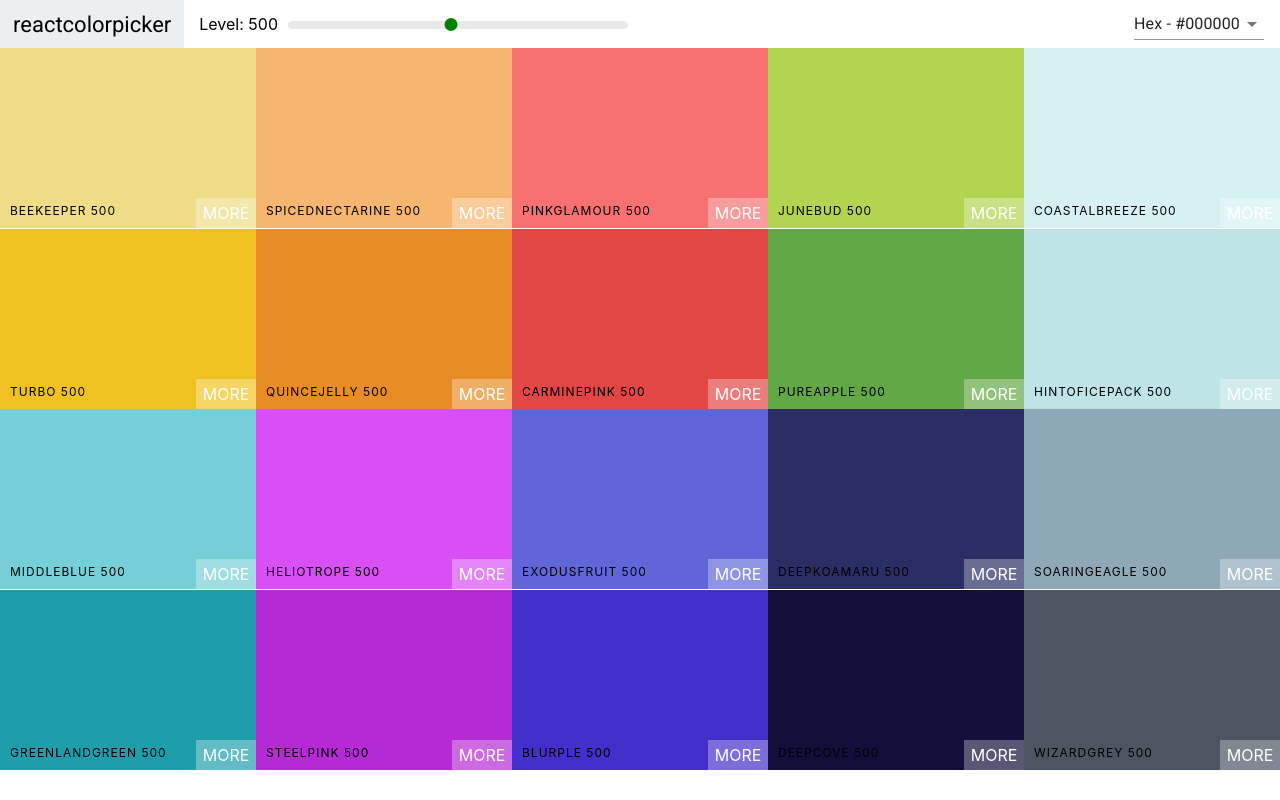
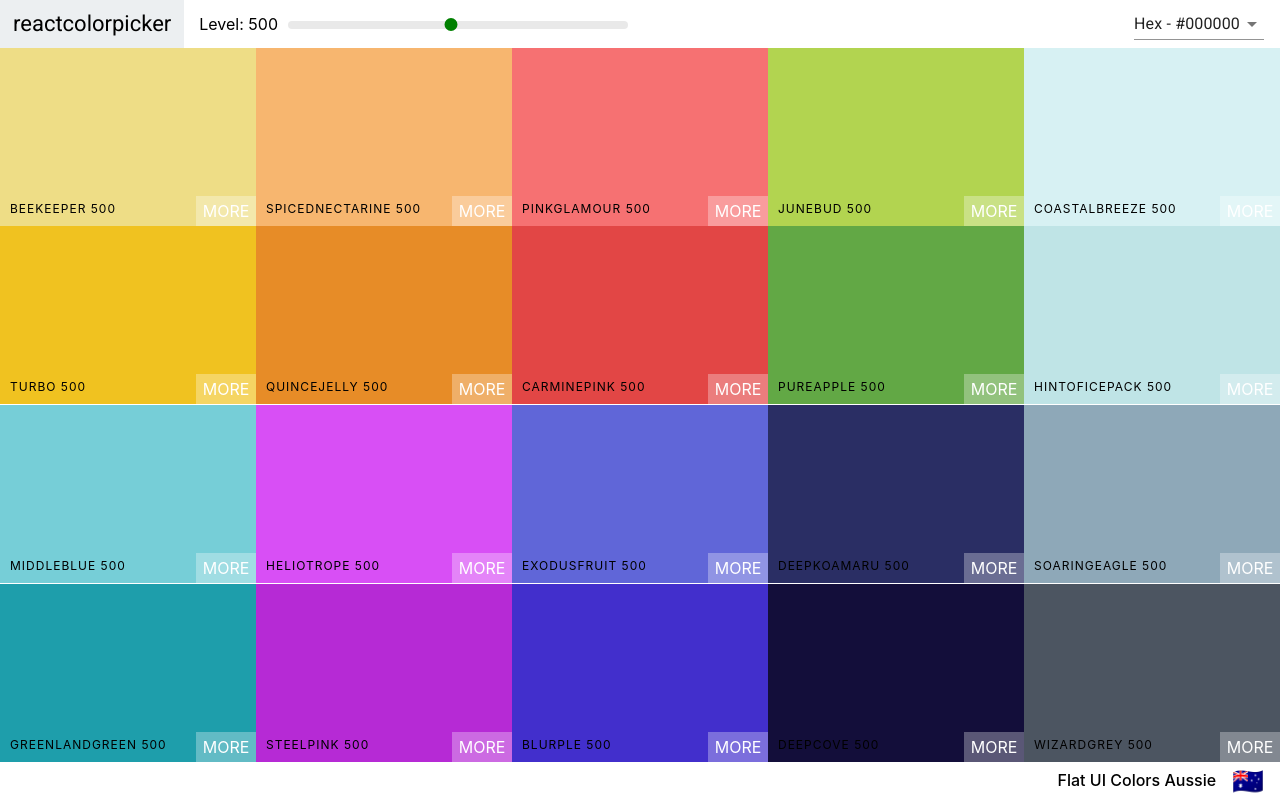
Before and after one commit to arafhossain/color-picker, a React (Create React App) app: page /palette/flat-ui-colors-american in a window 1280 px wide. Built offline with nearby package versions, Linux system fonts and the light colour scheme.

Commit message:
Added Palette Footer

```diff
--- a/src/ColorBox.js
+++ b/src/ColorBox.js
@@ -29,7 +29,7 @@
           </div>
           <button className="copy-button">Copy</button>
         </div>
-        <span className="see-more">More colors</span>
+        <span className="see-more">More</span>
       </div>
       </CopyToClipBoard>
     );
--- a/src/Palette.css
+++ b/src/Palette.css
@@ -1,8 +1,24 @@
 .Palette {
   height: 100vh;
   overflow: hidden;
+  display: flex;
+  flex-direction: column;
 }
 
 .Palette-colors {
   height: 90%;
 }
+
+.Palette-footer {
+  background-color: white;
+  height: 5vh;
+  display: flex;
+  justify-content: flex-end;
+  align-items: center;
+  font-weight: 500;
+}
+
+.emoji {
+  font-size: 1.6rem;
+  margin: 0 1rem;
+}
--- a/src/Palette.js
+++ b/src/Palette.js
@@ -1,11 +1,11 @@
 import React, { Component } from "react";
 import ColorBox from "./ColorBox";
-import NavBar from './NavBar'
+import NavBar from "./NavBar";
 import "./Palette.css";
 class Palette extends Component {
   constructor(props) {
     super(props);
-    this.state = { level: 500, colorFormat: 'hex' };
+    this.state = { level: 500, colorFormat: "hex" };
     this.changeLevel = this.changeLevel.bind(this);
     this.changeFormat = this.changeFormat.bind(this);
   }
@@ -14,17 +14,25 @@
       level: newLevel
     });
   }
-  changeFormat(value){
-    this.setState({colorFormat: value});
+  changeFormat(value) {
+    this.setState({ colorFormat: value });
   }
   render() {
     let colorBoxes = this.props.palette.colors[this.state.level].map(color => (
-      <ColorBox background={color[this.state.colorFormat]} name={color.name} />
+      <ColorBox background={color[this.state.colorFormat]} name={color.name} key={color.id}/>
     ));
     return (
       <div className="Palette">
-        <NavBar level={this.state.level} changeLevel={this.changeLevel} handleChange={this.changeFormat}/>
+        <NavBar
+          level={this.state.level}
+          changeLevel={this.changeLevel}
+          handleChange={this.changeFormat}
+        />
         <div className="Palette-colors">{colorBoxes}</div>
+        <footer className="Palette-footer">
+          {this.props.palette.paletteName}
+          <span className="emoji">{this.props.palette.emoji}</span>
+        </footer>
       </div>
     );
   }
```
